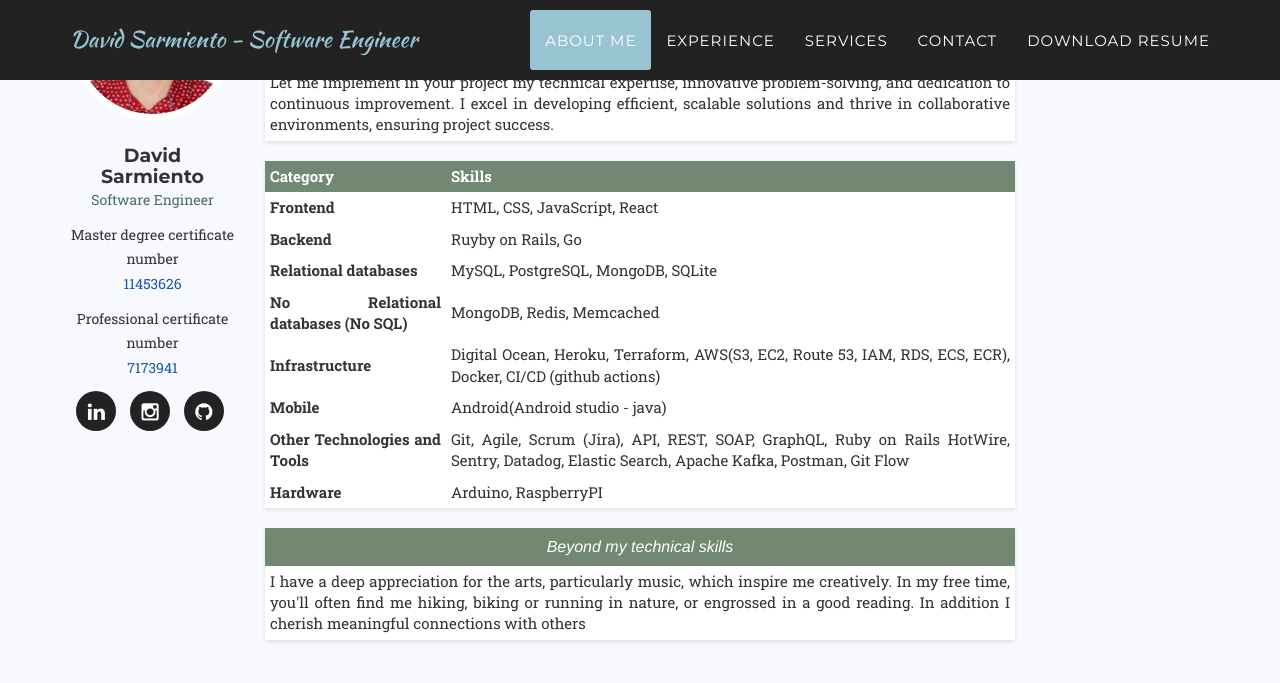
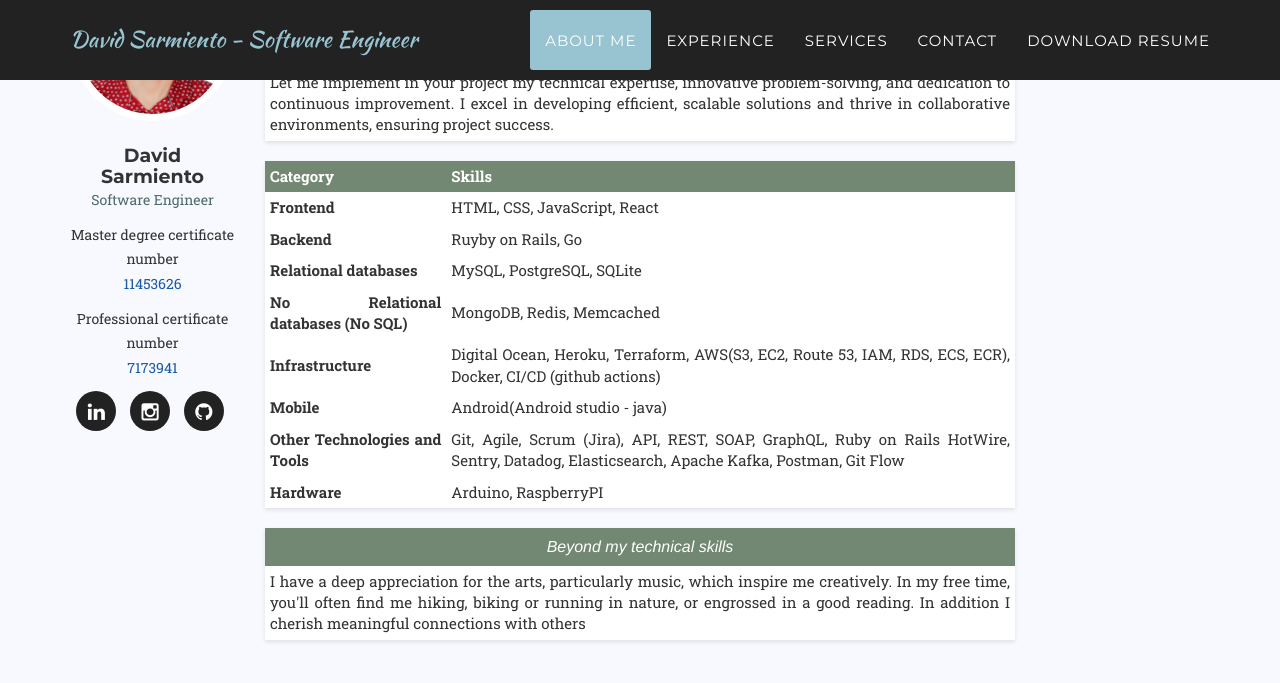
Before and after one commit to edsarmiento/edsarmiento.github.io, a Jekyll site: the page built from index.html, in a window 1280 px wide and 900 px high, scrolled down 994 px. Shown: the top 683 px of the window. Built offline with Jekyll 4.4.1, drawn with Linux system fonts in a browser that asks for light colours; some web fonts are replaced.

Commit message:
fix skills part

```diff
--- a/_includes/about.html
+++ b/_includes/about.html
@@ -79,7 +79,7 @@
                         </tr>
                         <tr>
                             <td class="category">Relational databases</td>
-                            <td>MySQL, PostgreSQL, MongoDB, SQLite</td>
+                            <td>MySQL, PostgreSQL, SQLite</td>
                         </tr>
                         <tr>
                             <td class="category">No Relational databases (No SQL)</td>
@@ -99,7 +99,7 @@
                                 Git, Agile, Scrum (Jira),
                                 API, REST, SOAP, GraphQL,
                                 Ruby on Rails HotWire, Sentry,
-                                Datadog, Elastic Search, Apache Kafka,
+                                Datadog, Elasticsearch, Apache Kafka,
                                 Postman, Git Flow
                             </td>
                         </tr>
```
